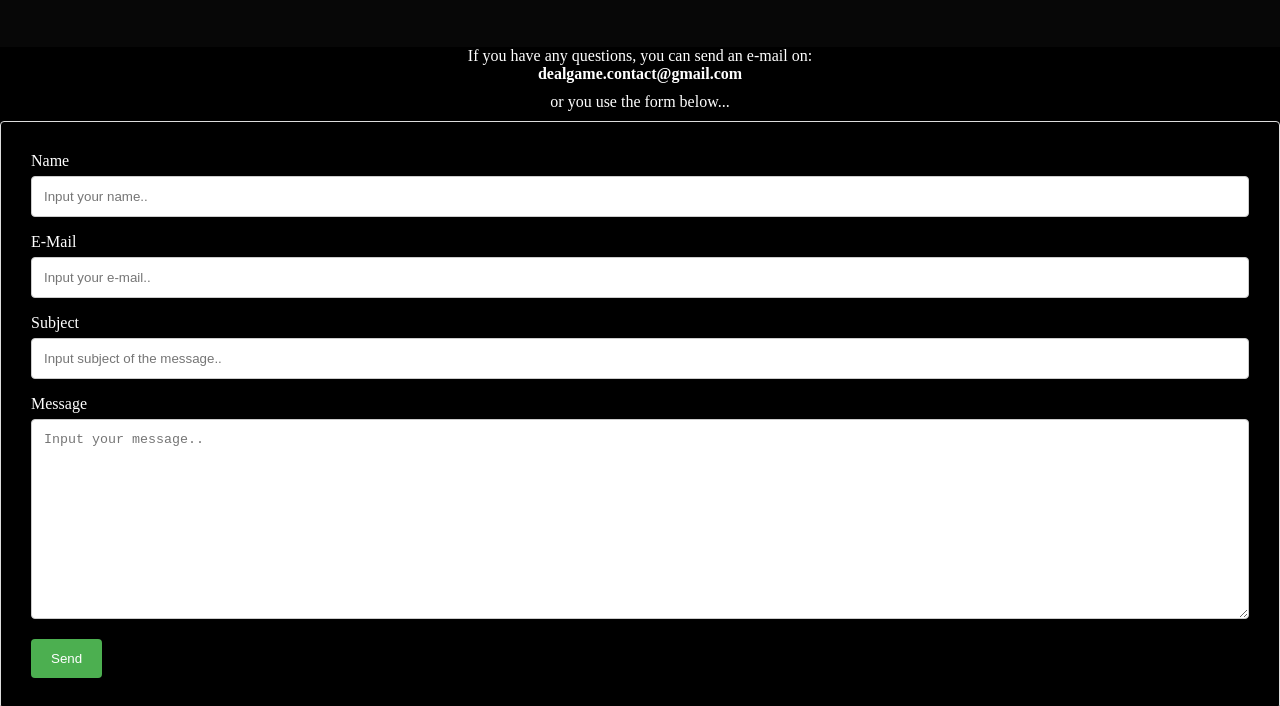
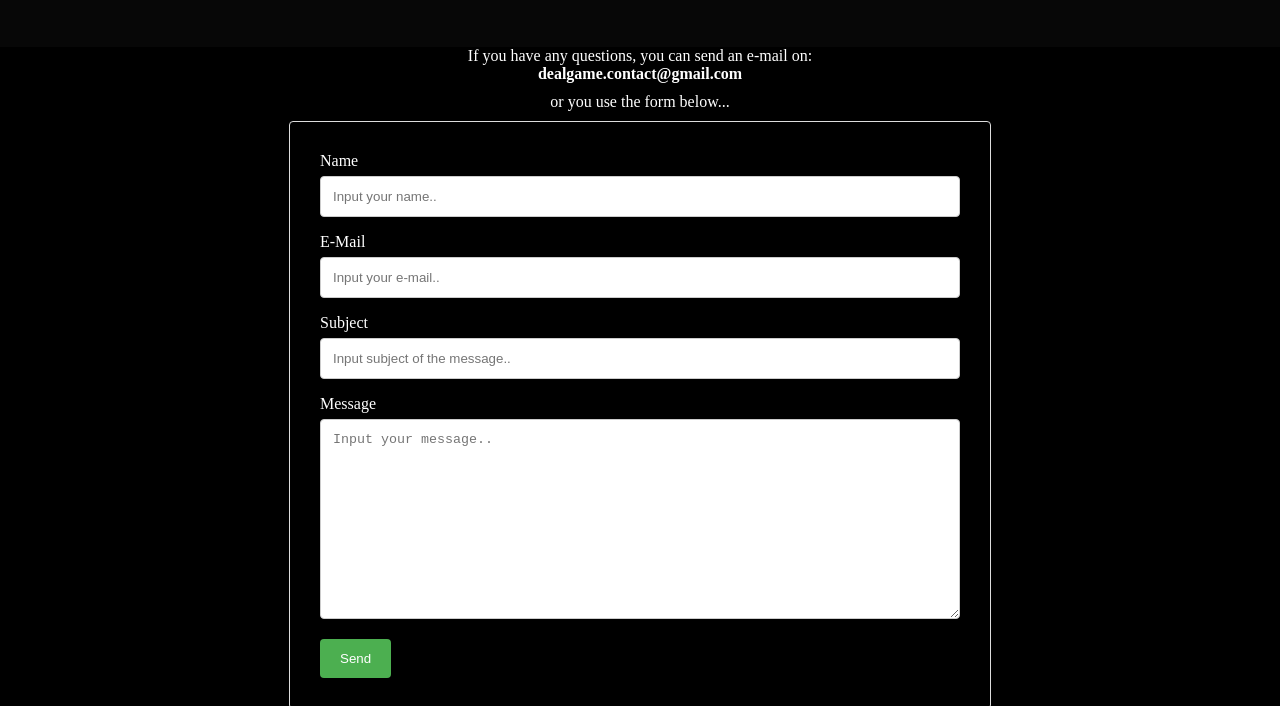
Before and after one commit to nickowen68/thedealergame, a plain HTML site: page contact.html in a window 1280 px wide. Shown: the part 357-1063 px from the top of the page. Drawn offline with Linux system fonts and the light colour scheme.

Commit message:
Update contact.html

```diff
--- a/contact.html
+++ b/contact.html
@@ -83,6 +83,10 @@
 					padding: 30px;
 					border: 1px solid #ddd;
 					border-radius: 4px;
+					display: block;
+ 					margin-left: auto;
+  					margin-right: auto;
+  					width: 50%;
 				}
 		</style>
 	</head>
```
